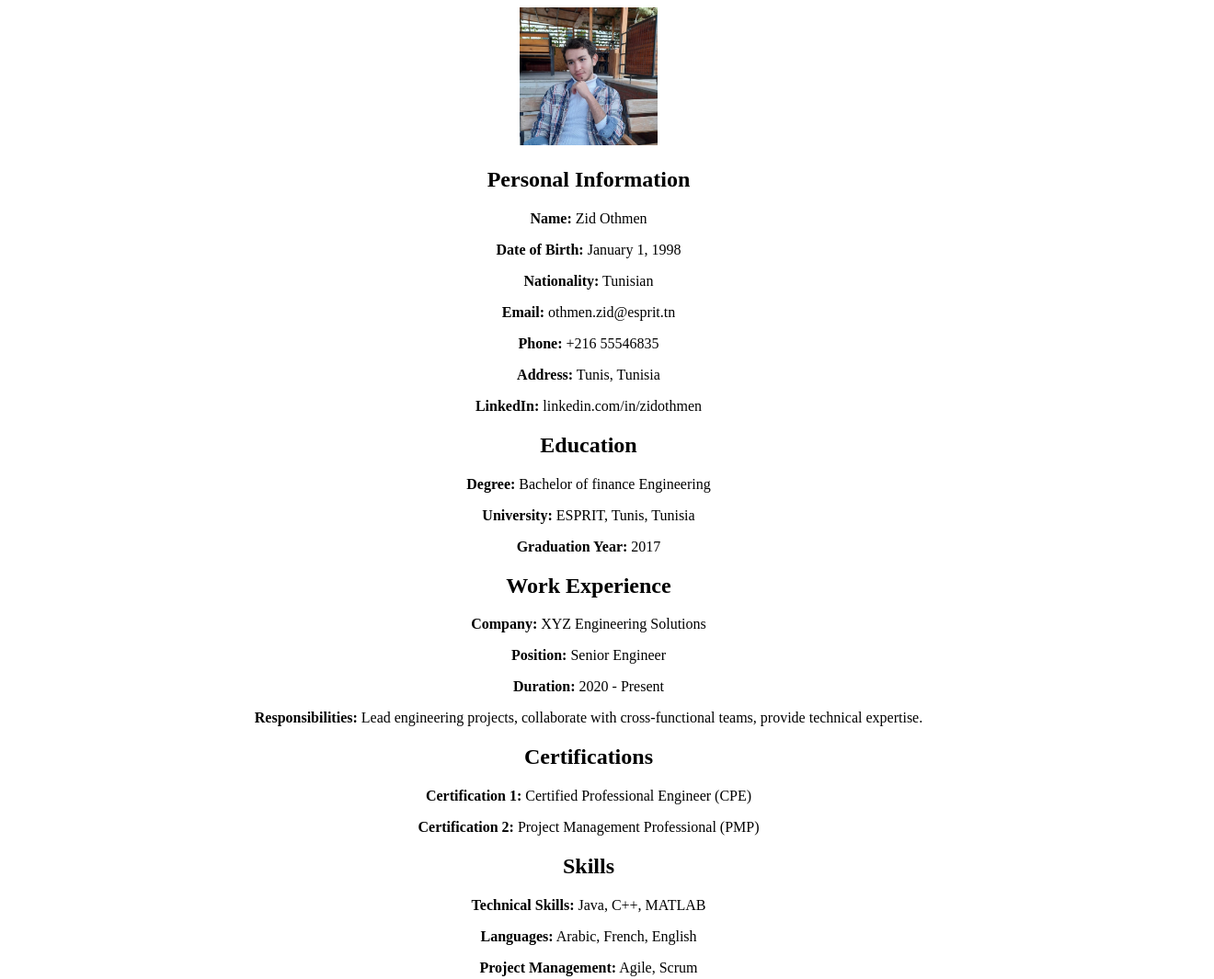
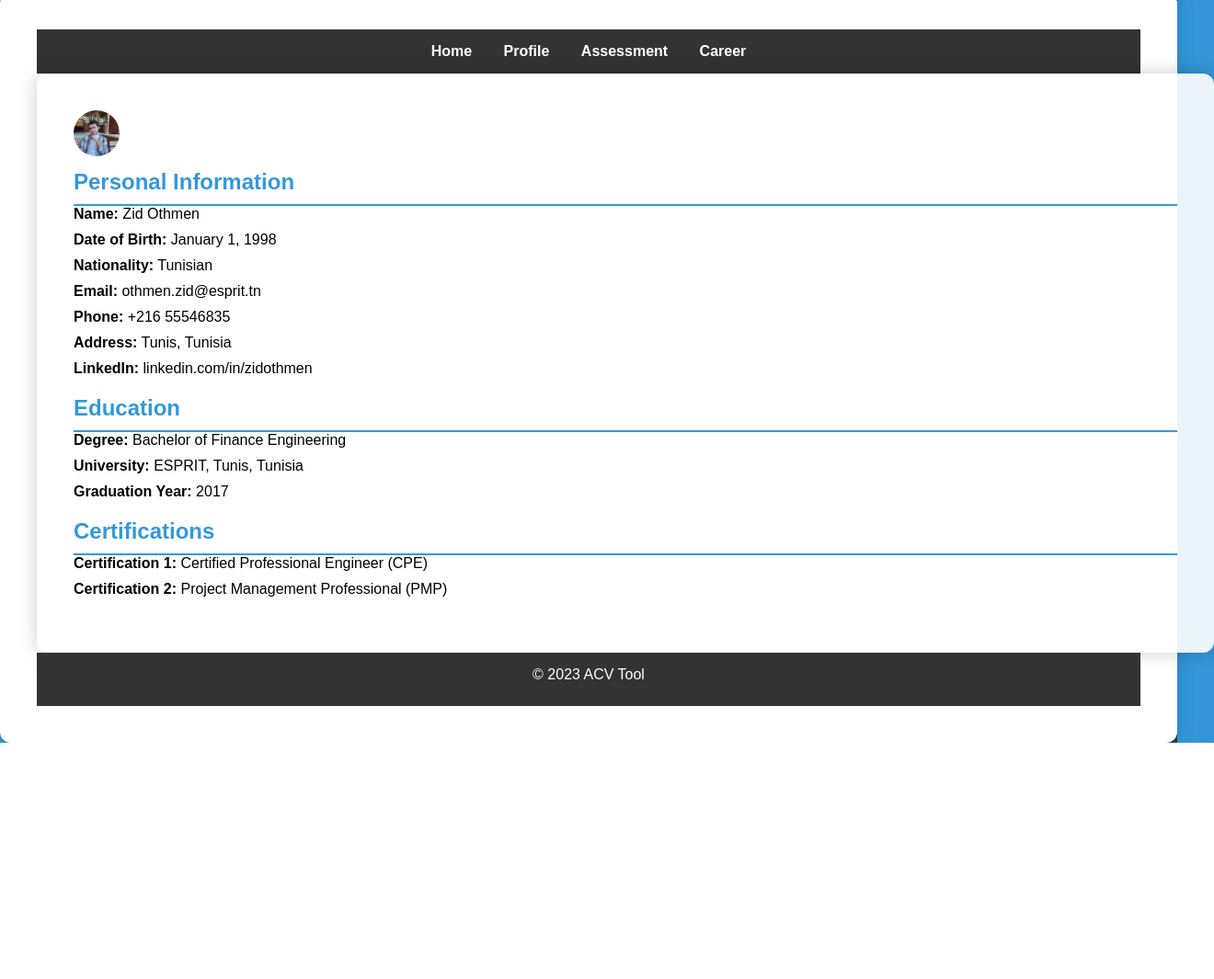
Before and after one commit to othmen0986/3B11-Zid_Othmen, a plain HTML site: page Profile.html in a window 1280 px wide. Shown: the top 1065 px of the page at 92% size, 1320 px wide, since content can reach past the window. After the commit the page ends 808 px from the top, so only its background shows below. Drawn offline with Linux system fonts and the light colour scheme.

Commit message:
Your commit message

```diff
--- a/Profile.html
+++ b/Profile.html
@@ -2,15 +2,21 @@
 <html lang="en">
 <head>
     <meta charset="UTF-8">
-
     <title>ACV Tool - Profile</title>
+    <link rel="stylesheet" href="css/css2.css">
 </head>
-<body >
-
+<body>
     <center>
         <div style="position: relative;">
+            <nav>
+                <a href="index.html">Home</a>
+                <a href="profile.html">Profile</a>
+                <a href="assessment.html">Assessment</a>
+                <a href="career.html">Career</a>
+            </nav>
 
-            <img src="image/othmen.jpg" alt="Personal Photo" style="max-width: 150px; height: 70%;">
+            <div>
+                <img src="image/othmen.jpg" alt="Personal Photo" style="max-width: 50px; height: 7%;">
 
                 <section>
                     <h2>Personal Information</h2>
@@ -25,17 +31,9 @@
 
                 <section>
                     <h2>Education</h2>
-                <p><strong>Degree:</strong> Bachelor of finance Engineering</p>
+                    <p><strong>Degree:</strong> Bachelor of Finance Engineering</p>
                     <p><strong>University:</strong> ESPRIT, Tunis, Tunisia</p>
                     <p><strong>Graduation Year:</strong> 2017</p>
-            </section>
-
-            <section>
-                <h2>Work Experience</h2>
-                <p><strong>Company:</strong> XYZ Engineering Solutions</p>
-                <p><strong>Position:</strong> Senior Engineer</p>
-                <p><strong>Duration:</strong> 2020 - Present</p>
-                <p><strong>Responsibilities:</strong> Lead engineering projects, collaborate with cross-functional teams, provide technical expertise.</p>
                 </section>
 
                 <section>
@@ -43,19 +41,12 @@
                     <p><strong>Certification 1:</strong> Certified Professional Engineer (CPE)</p>
                     <p><strong>Certification 2:</strong> Project Management Professional (PMP)</p>
                 </section>
-
-            <section>
-                <h2>Skills</h2>
-                <p><strong>Technical Skills:</strong> Java, C++, MATLAB</p>
-                <p><strong>Languages:</strong> Arabic, French, English</p>
-                <p><strong>Project Management:</strong> Agile, Scrum</p>
-                <p><strong>Soft Skills:</strong> Communication, Leadership, Problem Solving</p>
-            </section>
             </div>
 
             <footer>
                 <p>&copy; 2023 ACV Tool</p>
             </footer>
+        </div>
     </center>
 </body>
 </html>
--- /dev/null
+++ b/css/css1.css
@@ -0,0 +1,199 @@
+/* Reset */
+* {
+    margin: 0;
+    padding: 0;
+    box-sizing: border-box;
+}
+
+/* Global */
+body {
+    font-family: 'Arial', sans-serif;
+    background: linear-gradient(to right, #3498db, #2c3e50);
+    color: #fff;
+    overflow-x: hidden; /* Hide horizontal scrollbar */
+}
+
+.container {
+    max-width: 1200px;
+    margin: 0 auto;
+    padding: 20px;
+}
+
+nav {
+    display: flex;
+    justify-content: space-around;
+    background-color: #333;
+    padding: 1rem 0;
+}
+
+nav a {
+    color: #fff;
+    text-decoration: none;
+    font-weight: bold;
+    transition: color 0.3s ease-in-out;
+}
+
+nav a:hover {
+    color: #ddd;
+}
+
+header h1 {
+    font-size: 2.5em;
+    margin-bottom: 20px;
+}
+
+section {
+    margin-bottom: 2rem;
+}
+
+img.logo {
+    max-width: 100px;
+    height: auto;
+    display: block;
+    margin: 10px auto;
+    border-radius: 50%;
+}
+
+/* Profile */
+section h2 {
+    color: #3498db;
+    border-bottom: 2px solid #3498db;
+    padding-bottom: 10px;
+}
+
+img.personal-photo {
+    border-radius: 50%;
+    width: 200px;
+    height: 200px;
+    object-fit: cover;
+    margin-bottom: 20px;
+    animation: rotate 5s infinite linear;
+}
+
+@keyframes rotate {
+    from {
+        transform: rotate(0deg);
+    }
+    to {
+        transform: rotate(360deg);
+    }
+}
+
+form table {
+    width: 100%;
+    border-collapse: collapse;
+    margin-bottom: 2rem;
+}
+
+form table th,
+form table td {
+    border: 1px solid #ddd;
+    padding: 0.75rem;
+    text-align: left;
+    background-color: #333;
+    color: #fff;
+}
+
+form input[type="text"],
+form input[type="password"],
+form input[type="email"] {
+    width: 100%;
+    padding: 0.75rem;
+    margin-bottom: 10px;
+    border: 1px solid #444;
+    border-radius: 4px;
+    color: #333;
+    background-color: #fff;
+}
+
+form button[type="submit"],
+form button[type="reset"] {
+    padding: 0.75rem 1.5rem;
+    background-color: #2ecc71;
+    color: #fff;
+    border: none;
+    cursor: pointer;
+    border-radius: 4px;
+    transition: background-color 0.3s ease-in-out, transform 0.3s ease-in-out;
+}
+
+form button[type="submit"]:hover,
+form button[type="reset"]:hover {
+    background-color: #27ae60;
+    transform: scale(1.1);
+}
+/* Reset and Global Styles */
+body {
+    font-family: 'Arial', sans-serif;
+    margin: 0;
+    padding: 0;
+    background-color: #f5f5f5;
+    color: #333;
+}
+
+nav {
+    background-color: #333;
+    color: #fff;
+    padding: 10px;
+    text-align: center;
+}
+
+nav a {
+    color: #fff;
+    text-decoration: none;
+    margin: 0 10px;
+}
+
+nav a:hover {
+    text-decoration: underline;
+}
+
+.center-container {
+    display: flex;
+    flex-direction: column;
+    align-items: center;
+    justify-content: center;
+    min-height: 100vh;
+}
+
+.content-container {
+    background-color: #fff;
+    border-radius: 12px;
+    box-shadow: 0 0 20px rgba(0, 0, 0, 0.2);
+    max-width: 800px;
+    padding: 40px;
+    text-align: left;
+    margin: 20px;
+    transition: background-color 0.3s ease-in-out;
+}
+
+.content-container:hover {
+    background-color: rgba(255, 255, 255, 1);
+}
+
+h1, h2, h3, h4, h5, h6 {
+    color: #3498db;
+}
+
+strong {
+    font-weight: bold;
+}
+
+ul {
+    list-style-type: none;
+    padding: 0;
+}
+
+ul li {
+    margin-bottom: 10px;
+}
+
+footer {
+    background-color: #333;
+    color: #fff;
+    text-align: center;
+    padding: 15px;
+    position: fixed;
+    bottom: 0;
+    width: 100%;
+}
--- /dev/null
+++ b/css/css2.css
@@ -0,0 +1,88 @@
+/* Reset */
+* {
+    margin: 0;
+    padding: 0;
+    box-sizing: border-box;
+}
+
+/* Global Styles */
+body {
+    font-family: 'Arial', sans-serif;
+    margin: 0;
+    padding: 0;
+    background: linear-gradient(to right, #3498db, #2c3e50);
+    color: black; /* Change text color to black */
+    overflow-x: hidden; /* Hide horizontal scrollbar */
+}
+
+body, html {
+    height: 100%;
+}
+
+center {
+    display: flex;
+    justify-content: center;
+    align-items: center;
+    height: 100vh;
+}
+
+div {
+    width: 100vw; /* Make the border full screen */
+    margin: 0; /* Remove margin to achieve full screen */
+    background-color: rgba(255, 255, 255, 0.9);
+    box-shadow: 0 0 20px rgba(0, 0, 0, 0.2);
+    border-radius: 12px;
+    padding: 40px;
+    text-align: left;
+    transition: background-color 0.3s ease-in-out;
+}
+
+div:hover {
+    background-color: rgba(255, 255, 255, 1);
+}
+
+nav {
+    background-color: #333;
+    color: #fff;
+    padding: 15px;
+    text-align: center;
+}
+
+nav a {
+    color: #fff;
+    text-decoration: none;
+    margin: 0 15px;
+    font-weight: bold;
+}
+
+nav a:hover {
+    text-decoration: underline;
+}
+
+img {
+    max-width: 50px;
+    height: auto;
+    border-radius: 50%;
+    margin-bottom: 10px;
+}
+
+section {
+    margin-bottom: 20px;
+}
+
+h2 {
+    color: #3498db;
+    border-bottom: 2px solid #3498db;
+    padding-bottom: 10px;
+}
+
+p {
+    margin-bottom: 10px;
+}
+
+footer {
+    background-color: #333;
+    color: #fff;
+    text-align: center;
+    padding: 15px;
+}
--- /dev/null
+++ b/css/css3.css
@@ -0,0 +1,66 @@
+/* Reset */
+* {
+    margin: 0;
+    padding: 0;
+    box-sizing: border-box;
+}
+
+/* Global Styles */
+body {
+    font-family: 'Arial', sans-serif;
+    margin: 0;
+    padding: 0;
+    background: linear-gradient(to right, #3498db, #2c3e50);
+    color: #000; /* Change text color to black */
+    overflow-x: hidden; /* Hide horizontal scrollbar */
+}
+
+nav {
+    background-color: #333;
+    color: white; /* Change text color to black */
+    padding: 15px;
+    text-align: center;
+}
+
+nav a {
+    color: white; /* Change text color to black */
+    text-decoration: none;
+    margin: 0 15px;
+    font-weight: bold;
+}
+
+nav a:hover {
+    text-decoration: underline;
+}
+
+header {
+    text-align: center;
+    padding: 40px;
+}
+
+section {
+    padding: 40px;
+    margin: 20px 0;
+    background-color: rgba(255, 255, 255, 0.9);
+    border-radius: 12px;
+    box-shadow: 0 0 20px rgba(0, 0, 0, 0.2);
+    transition: background-color 0.3s ease-in-out;
+}
+
+section:hover {
+    background-color: rgba(255, 255, 255, 1);
+}
+
+footer {
+    background-color: #333;
+    color: #000; /* Change text color to black */
+    text-align: center;
+    padding: 15px;
+}
+
+.logo {
+    max-width: 100px;
+    height: auto;
+    display: block;
+    margin: 10px auto;
+}
```
Also changed, not shown: Assessment.html (+8 -1 lines), carear.html (+11 -3 lines), career.html (+11 -9 lines), css/css4.css (added, +112 -0 lines), index.html (+15 -16 lines). Lines whose indentation alone changed are shown as unchanged.
